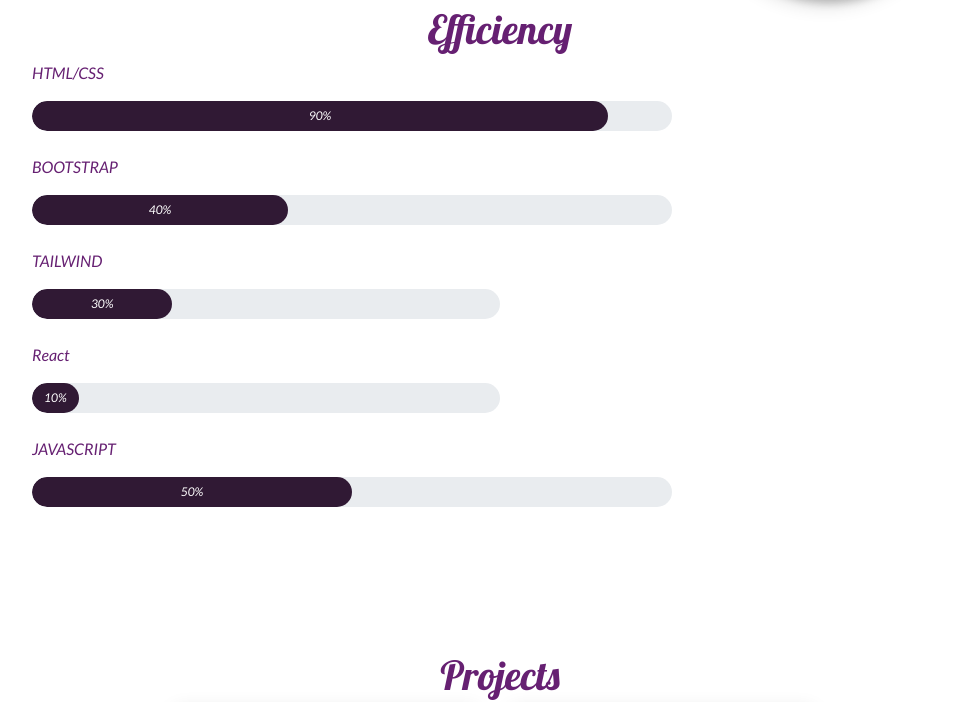
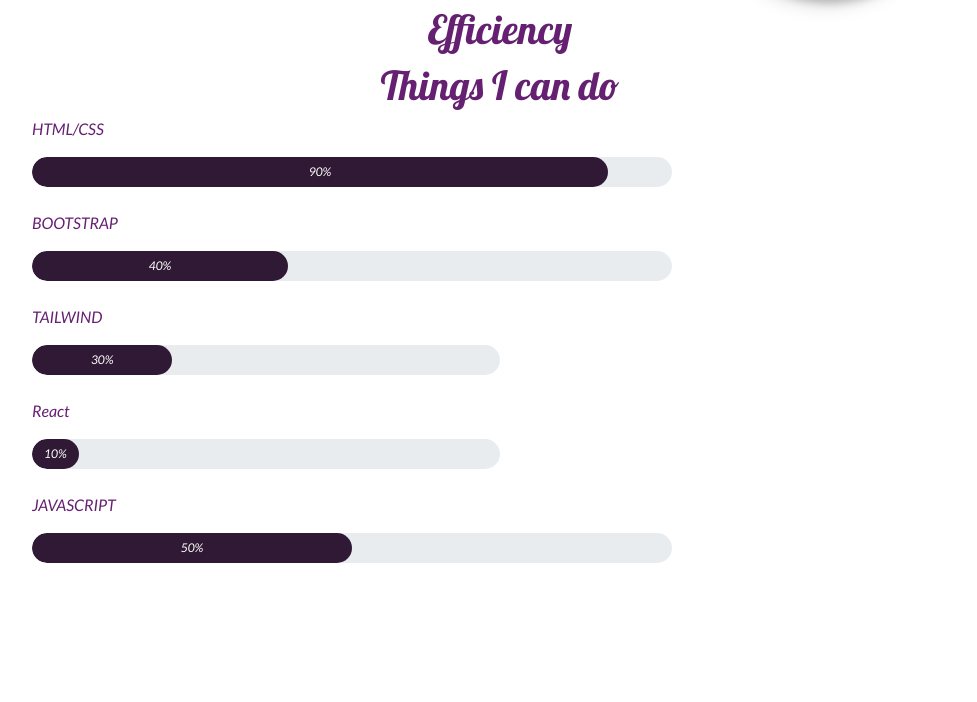
Before and after one commit to jo-esign/myPortfolio, a website: page index.html in a window 1280 px wide. Shown: the part 1125-1827 px from the top of the page, without its empty margins (140-1117 px from the left). Drawn offline with Linux system fonts and the light colour scheme; a web font is replaced by a local one.

Commit message:
Update index.html

```diff
--- a/index.html
+++ b/index.html
@@ -97,6 +97,7 @@
 
               <div class="container-fluid pt-2  pb-5 col-9">
                 <h3 class="display-6 d-flex justify-content-center  align-items-center" style="font-family: 'Lobster', cursive;">Efficiency</h3>
+                  <h4 class="display-6 d-flex justify-content-center  align-items-center" style="font-family: 'Lobster', cursive;">Things I can do</h4>
 
                      <p class="text-start">HTML/CSS</p>
                   <div class="progress"  style="width: 50vw; height: 30px; border-radius: 20px;">
```
